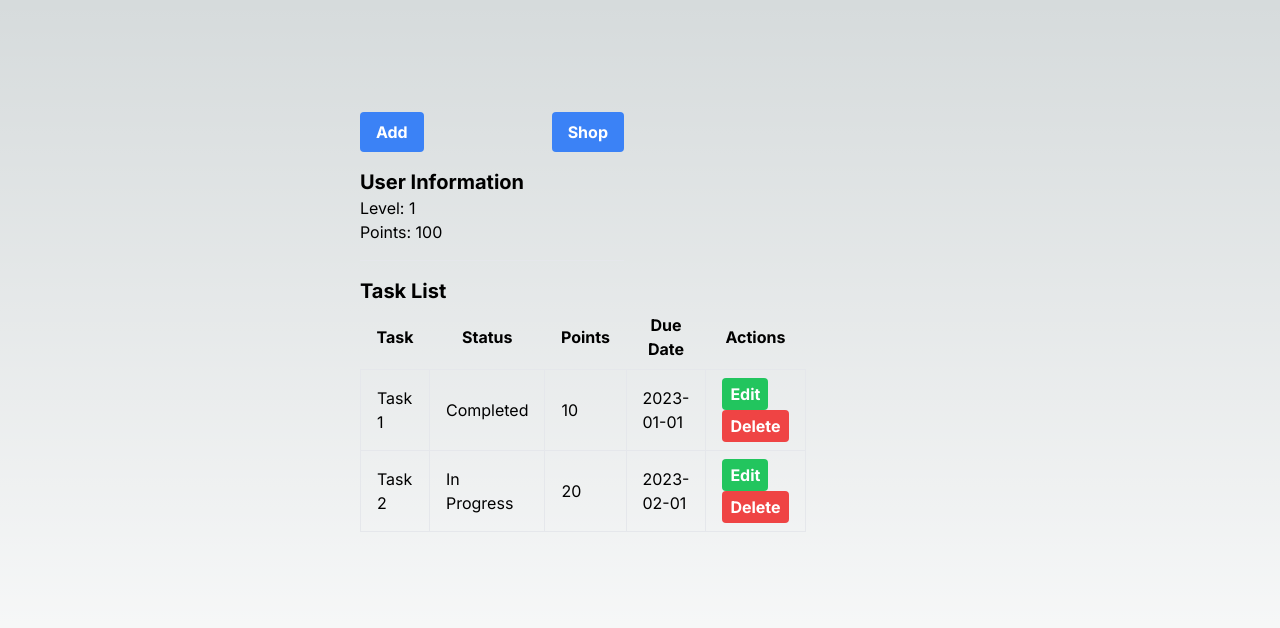
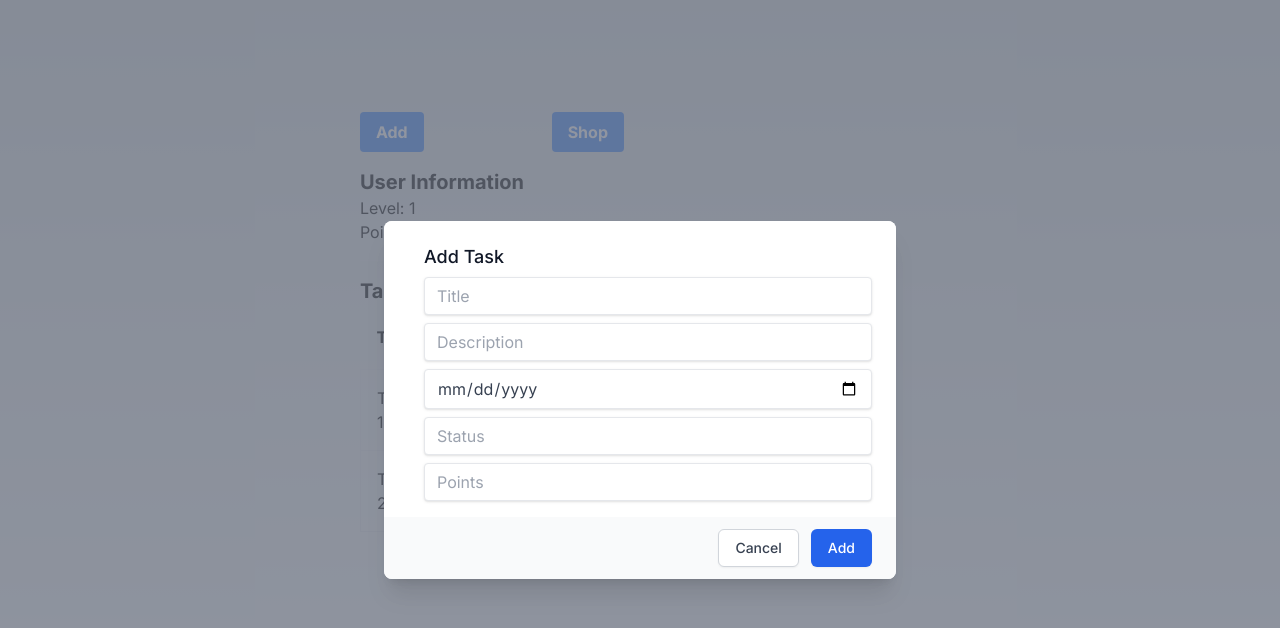
Before and after one commit to stub-ai/1da382e9-10bb-5ce0-b63d-2c53cb249e6e, a Next.js app: page / in a window 1280 px wide. Both pictures are taken after a click on the button "Add". Shown: the top 628 px of the page. Built offline with nearby package versions, Linux system fonts and the light colour scheme.

Commit message:
Commit from Stub AI (#3)

```diff
--- a/components/Dashboard.tsx
+++ b/components/Dashboard.tsx
@@ -1,23 +1,76 @@
-import React from 'react';
+import React, { useState, ChangeEvent } from 'react';
+
+interface Task {
+  title: string;
+  description: string;
+  dueDate: string;
+  status: string;
+  points: string;
+}
 
 const Dashboard = () => {
+  const [showDialog, setShowDialog] = useState(false);
+  const [taskData, setTaskData] = useState<Task>({ title: '', description: '', dueDate: '', status: '', points: '' });
   const tasks = [
-    { title: 'Task 1', status: 'Completed', points: 10, dueDate: '2023-01-01' },
-    { title: 'Task 2', status: 'In Progress', points: 20, dueDate: '2023-02-01' },
+    { title: 'Task 1', status: 'Completed', points: '10', dueDate: '2023-01-01' },
+    { title: 'Task 2', status: 'In Progress', points: '20', dueDate: '2023-02-01' },
     // Add more tasks as needed
   ];
+
+  const handleInputChange = (e: ChangeEvent<HTMLInputElement>) => {
+    setTaskData({ ...taskData, [e.target.name]: e.target.value });
+  };
+
+  const handleAddTask = () => {
+    tasks.push(taskData);
+    setShowDialog(false);
+  };
 
   return (
     <div className="flex flex-col md:flex-row">
       <div className="md:w-1/2 p-4">
         <div className="flex justify-between mb-4">
-          <button className="bg-blue-500 hover:bg-blue-700 text-white font-bold py-2 px-4 rounded">
+          <button onClick={() => setShowDialog(true)} className="bg-blue-500 hover:bg-blue-700 text-white font-bold py-2 px-4 rounded">
             Add
           </button>
           <button className="bg-blue-500 hover:bg-blue-700 text-white font-bold py-2 px-4 rounded">
             Shop
           </button>
         </div>
+        {showDialog && (
+          <div className="fixed z-10 inset-0 overflow-y-auto" aria-labelledby="modal-title" role="dialog" aria-modal="true">
+            <div className="flex items-end justify-center min-h-screen pt-4 px-4 pb-20 text-center sm:block sm:p-0">
+              <div className="fixed inset-0 bg-gray-500 bg-opacity-75 transition-opacity" aria-hidden="true"></div>
+              <span className="hidden sm:inline-block sm:align-middle sm:h-screen" aria-hidden="true">&#8203;</span>
+              <div className="inline-block align-bottom bg-white rounded-lg text-left overflow-hidden shadow-xl transform transition-all sm:my-8 sm:align-middle sm:max-w-lg sm:w-full">
+                <div className="bg-white px-4 pt-5 pb-4 sm:p-6 sm:pb-4">
+                  <div className="sm:flex sm:items-start">
+                    <div className="mt-3 text-center sm:mt-0 sm:ml-4 sm:text-left">
+                      <h3 className="text-lg leading-6 font-medium text-gray-900" id="modal-title">
+                        Add Task
+                      </h3>
+                      <div className="mt-2">
+                        <input name="title" onChange={handleInputChange} className="shadow appearance-none border rounded w-full py-2 px-3 text-gray-700 leading-tight focus:outline-none focus:shadow-outline" type="text" placeholder="Title" />
+                        <input name="description" onChange={handleInputChange} className="shadow appearance-none border rounded w-full py-2 px-3 text-gray-700 leading-tight focus:outline-none focus:shadow-outline mt-2" type="text" placeholder="Description" />
+                        <input name="dueDate" onChange={handleInputChange} className="shadow appearance-none border rounded w-full py-2 px-3 text-gray-700 leading-tight focus:outline-none focus:shadow-outline mt-2" type="date" />
+                        <input name="status" onChange={handleInputChange} className="shadow appearance-none border rounded w-full py-2 px-3 text-gray-700 leading-tight focus:outline-none focus:shadow-outline mt-2" type="text" placeholder="Status" />
+                        <input name="points" onChange={handleInputChange} className="shadow appearance-none border rounded w-full py-2 px-3 text-gray-700 leading-tight focus:outline-none focus:shadow-outline mt-2" type="number" placeholder="Points" />
+                      </div>
+                    </div>
+                  </div>
+                </div>
+                <div className="bg-gray-50 px-4 py-3 sm:px-6 sm:flex sm:flex-row-reverse">
+                  <button onClick={handleAddTask} type="button" className="w-full inline-flex justify-center rounded-md border border-transparent shadow-sm px-4 py-2 bg-blue-600 text-base font-medium text-white hover:bg-blue-700 focus:outline-none focus:ring-2 focus:ring-offset-2 focus:ring-blue-500 sm:ml-3 sm:w-auto sm:text-sm">
+                    Add
+                  </button>
+                  <button onClick={() => setShowDialog(false)} type="button" className="mt-3 w-full inline-flex justify-center rounded-md border border-gray-300 shadow-sm px-4 py-2 bg-white text-base font-medium text-gray-700 hover:bg-gray-50 focus:outline-none focus:ring-2 focus:ring-offset-2 focus:ring-indigo-500 sm:mt-0 sm:w-auto sm:text-sm">
+                    Cancel
+                  </button>
+                </div>
+              </div>
+            </div>
+          </div>
+        )}
         <div className="mb-4">
           <h2 className="text-xl font-bold">User Information</h2>
           <p>Level: 1</p>
```
